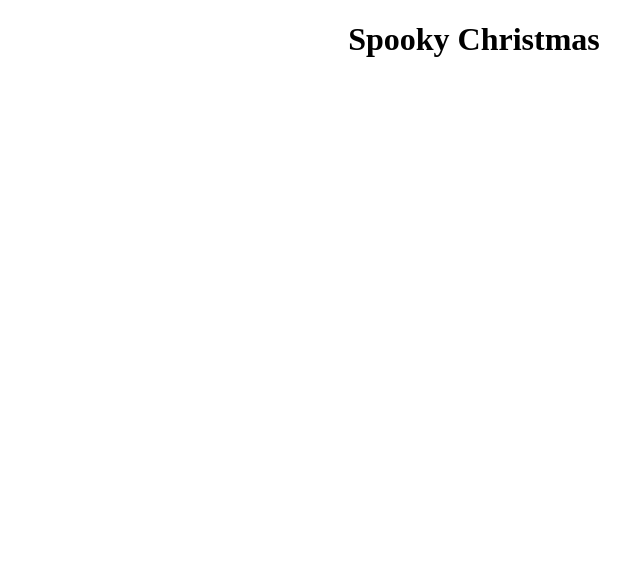
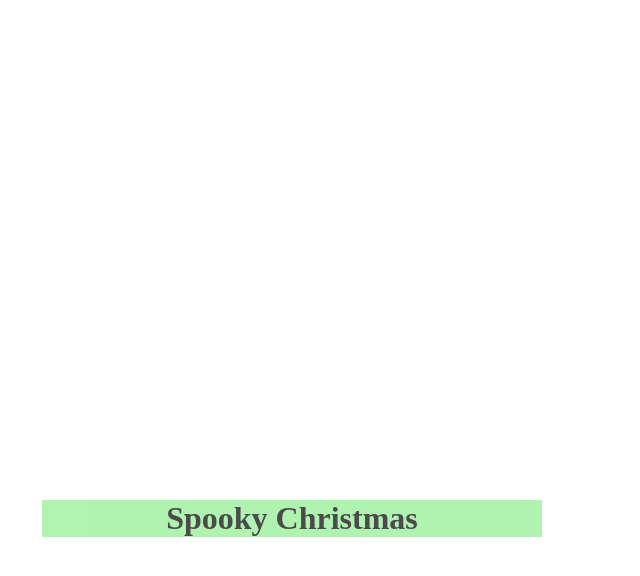
Before and after one commit to dannyw3292/movie-project, a plain HTML site: page index.html in a window 1280 px wide. Shown: the whole page, without its empty margins (166-806 px from the left). Drawn offline with Linux system fonts and the light colour scheme; a web font is replaced by a local one.

Commit message:
attempt to add background img, center title text

```diff
--- a/style.css
+++ b/style.css
@@ -1,9 +1,18 @@
 /* fonts to use: Spectral SC, Muli */
 
-
-
+/*.image{
+    opacity:0.6;
+    position:absolute;
+}*/
+body{
+    background: url;
+}
 .title{
     text-align:center;
     font-family: 'Spectral SC', serif;
-
+    background-color:lightgreen;
+    opacity:0.7;
+    margin:500px 200px;
+    position:relative;
+    max-width:500px;
 }
```
Also changed, not shown: index.html (+2 -0 lines), images/sep11-baseimg.jpg (renamed from images/sep11 movie project background.jpg).
